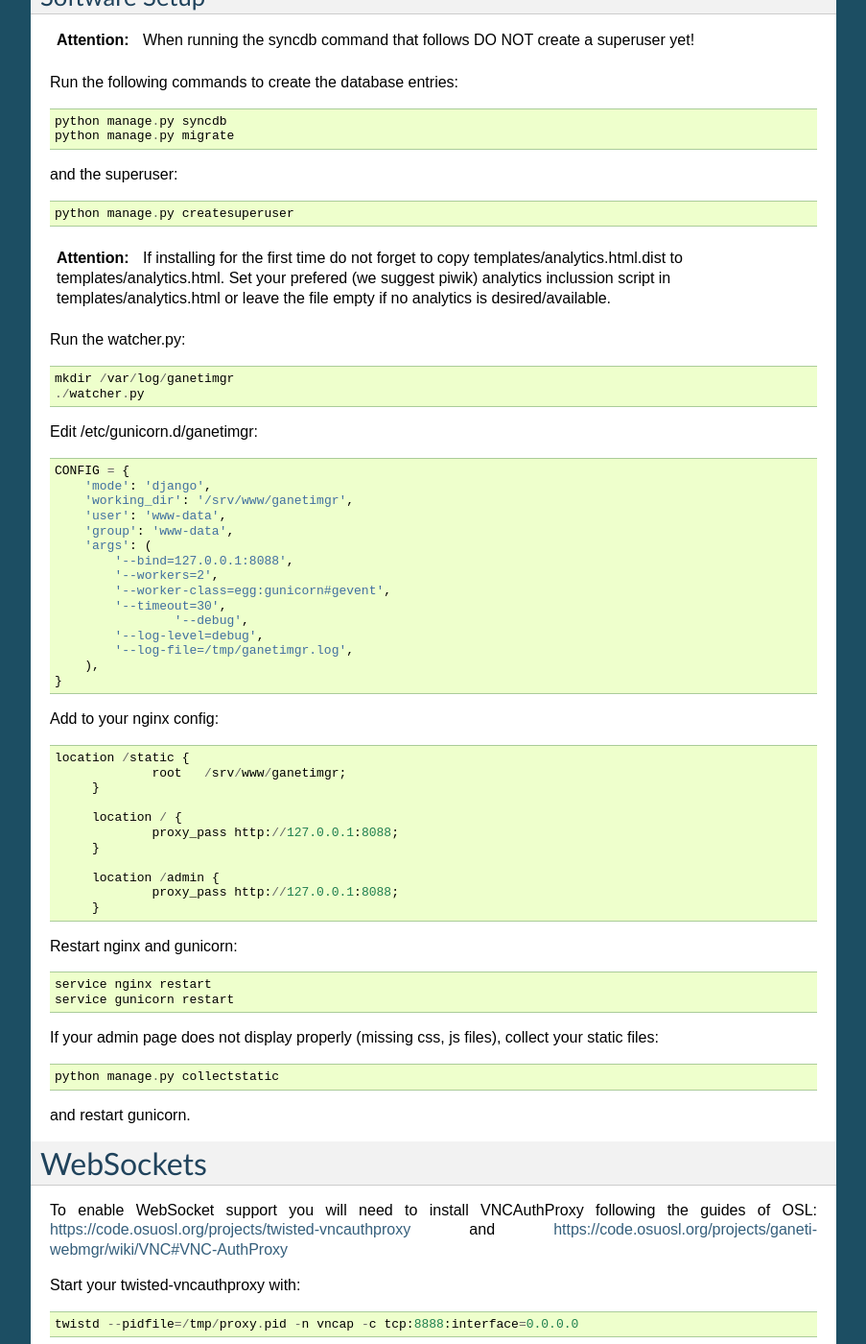
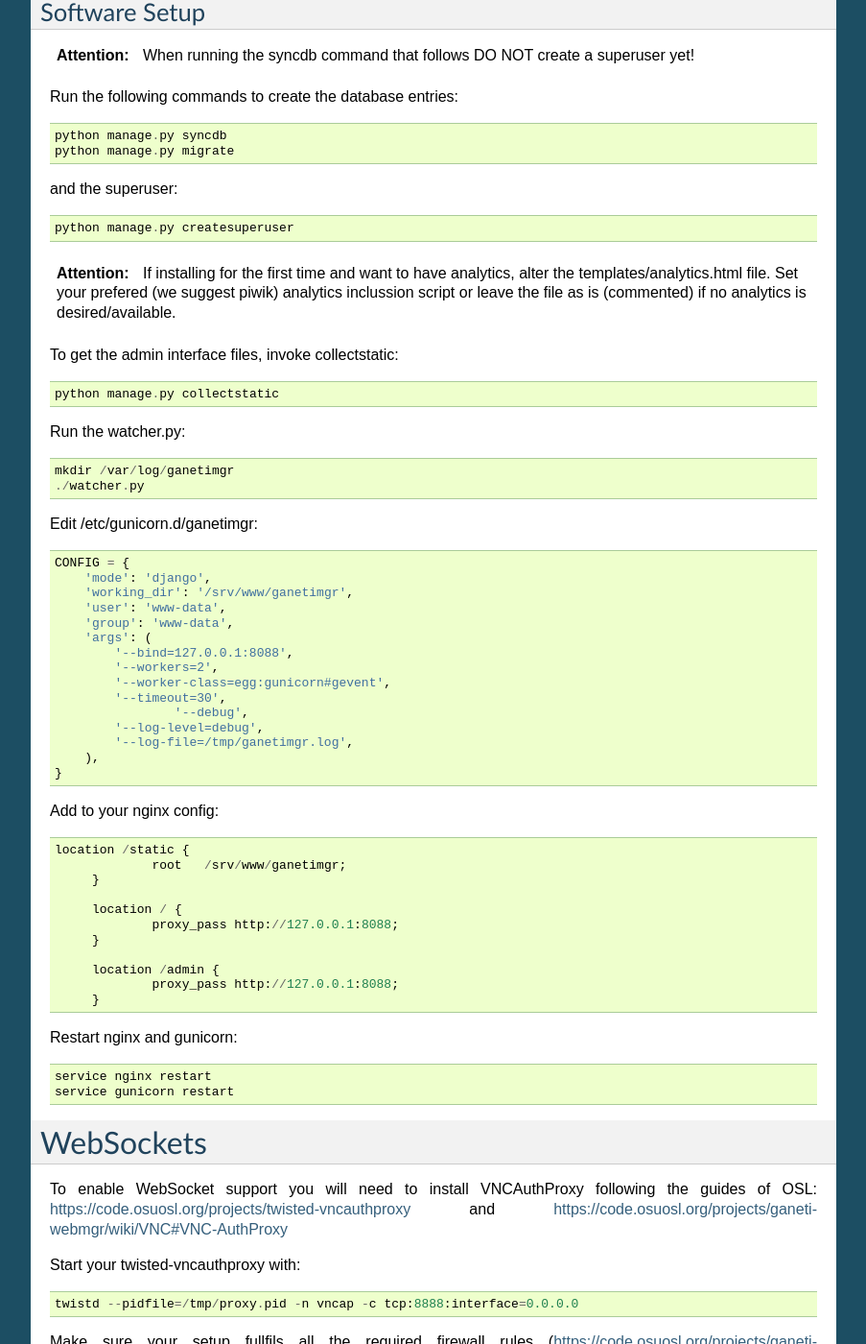
Before and after one commit to grnet/ganetimgr, a Sphinx documentation site: the page built from docs/source/install.rst, in a window 1280 px wide and 1400 px high, scrolled down 2062 px. Shown: the whole window at 96% size, without its empty margins (198-1101 px from the left). Built offline with Sphinx 7.4.7, drawn with Linux system fonts in a browser that asks for light colours; some of the changed text lies outside the part shown.

Commit message:
Minor update to installation instructions

```diff
--- a/docs/source/install.rst
+++ b/docs/source/install.rst
@@ -52,7 +52,8 @@
 
 Edit the settings.py file and change the django database config to match your setup. Pay attention to the following::
 
-    Change STATIC_URL to STATIC_URL = '/static/' and STATIC_ROOT to STATIC_ROOT = '/srv/www/ganetimgr/static/'
+    Change STATIC_URL to the url serving your static files, eg. STATIC_URL = 'https://example.com/static'
+    and STATIC_ROOT to STATIC_ROOT = '/srv/www/ganetimgr/static/'
     TEMPLATE_DIRS to TEMPLATE_DIRS = (
         '/srv/www/ganetimgr/templates',
     )
@@ -128,10 +129,14 @@
     python manage.py createsuperuser
 
 .. attention::
-   If installing for the first time do not forget to copy templates/analytics.html.dist
-   to templates/analytics.html. Set your prefered (we suggest piwik) analytics inclussion
-   script in templates/analytics.html or leave the file empty if no analytics
+   If installing for the first time and want to have analytics, alter the templates/analytics.html file.
+   Set your prefered (we suggest piwik) analytics inclussion script or leave the file as is (commented) if no analytics
    is desired/available.
+
+To get the admin interface files, invoke collectstatic::
+
+	python manage.py collectstatic
+
 
 Run the watcher.py::
 
@@ -176,13 +181,6 @@
     service gunicorn restart
 
 
-If your admin page does not display properly (missing css, js files), collect your static files::
-
-	python manage.py collectstatic
-
-and restart gunicorn.
-
-
 
 WebSockets
 ==========
```
